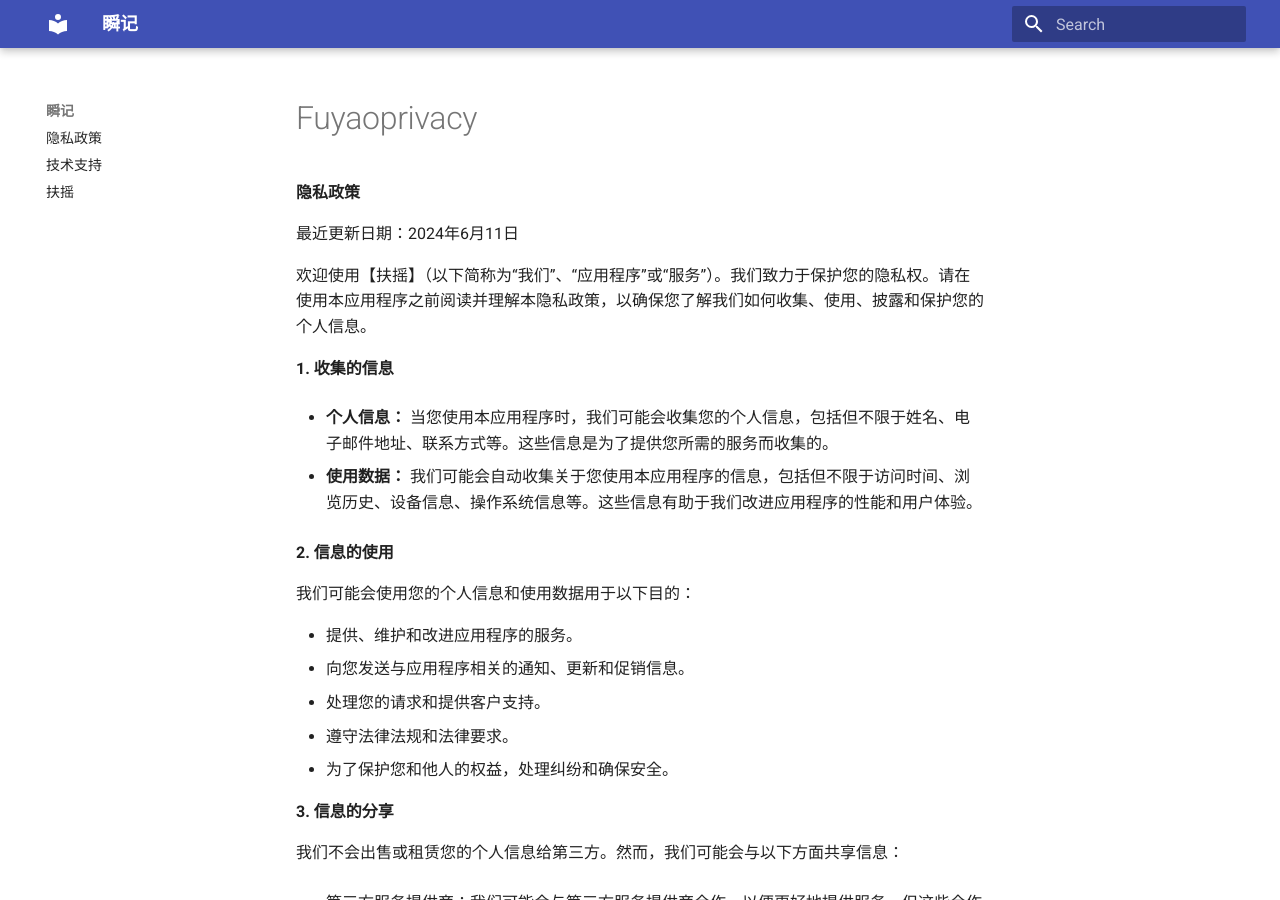
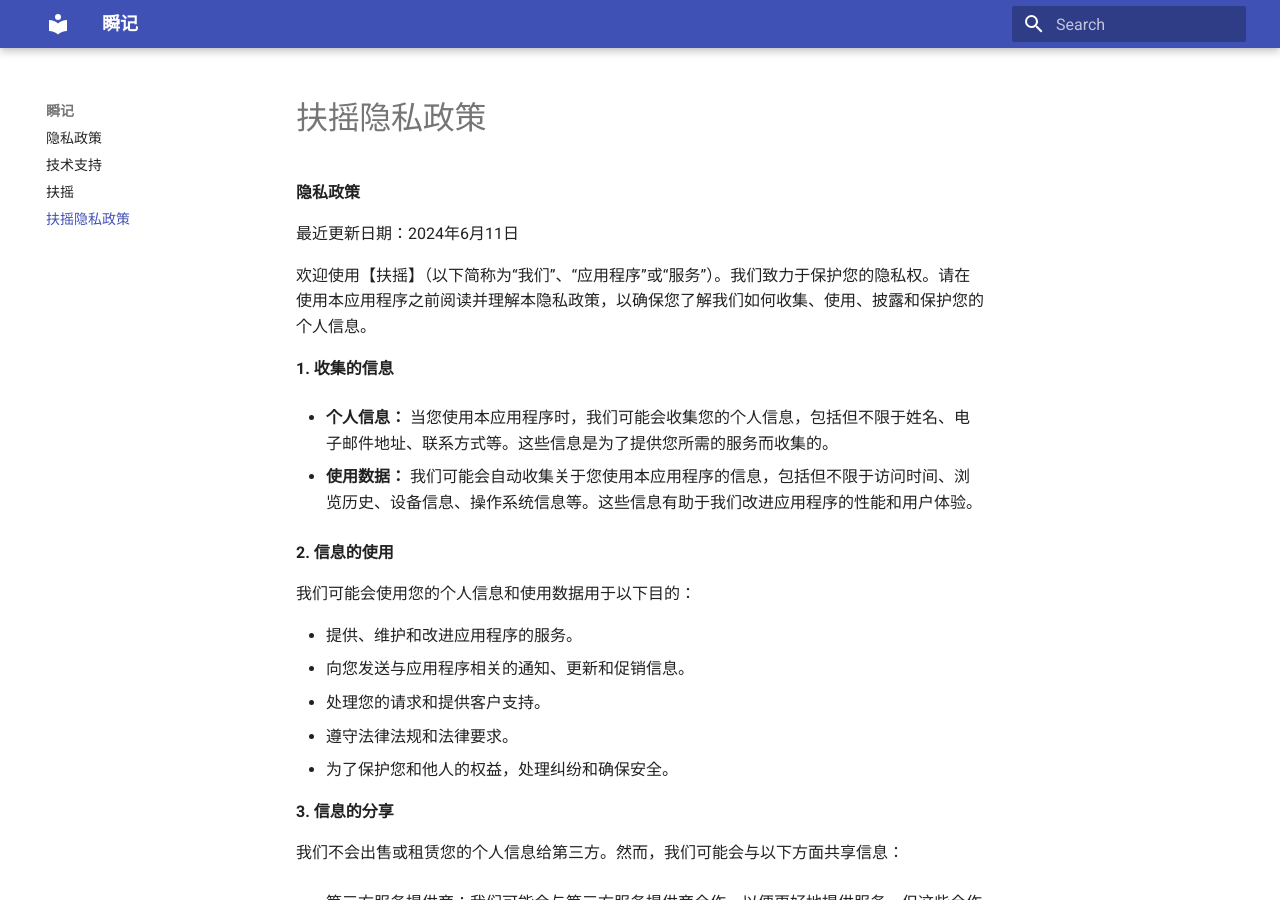
Before and after one commit to GepengCn/shunji, an MkDocs documentation site: the page built from docs/fuyaoprivacy.md, in a window 1280 px wide and 900 px high. Built offline with MkDocs 1.6.1 and Material for MkDocs 9.7.7, drawn with Linux system fonts in a browser that asks for light colours; some of the changed lines change nothing that is shown.

Commit message:
Fuyao privacy

```diff
--- a/mkdocs.yml
+++ b/mkdocs.yml
@@ -5,3 +5,4 @@ nav:
     - 隐私政策: index.md
     - 技术支持: tech.md
     - 扶摇: fuyao.md
+    - 扶摇隐私政策: fuyaoprivacy.md
```
